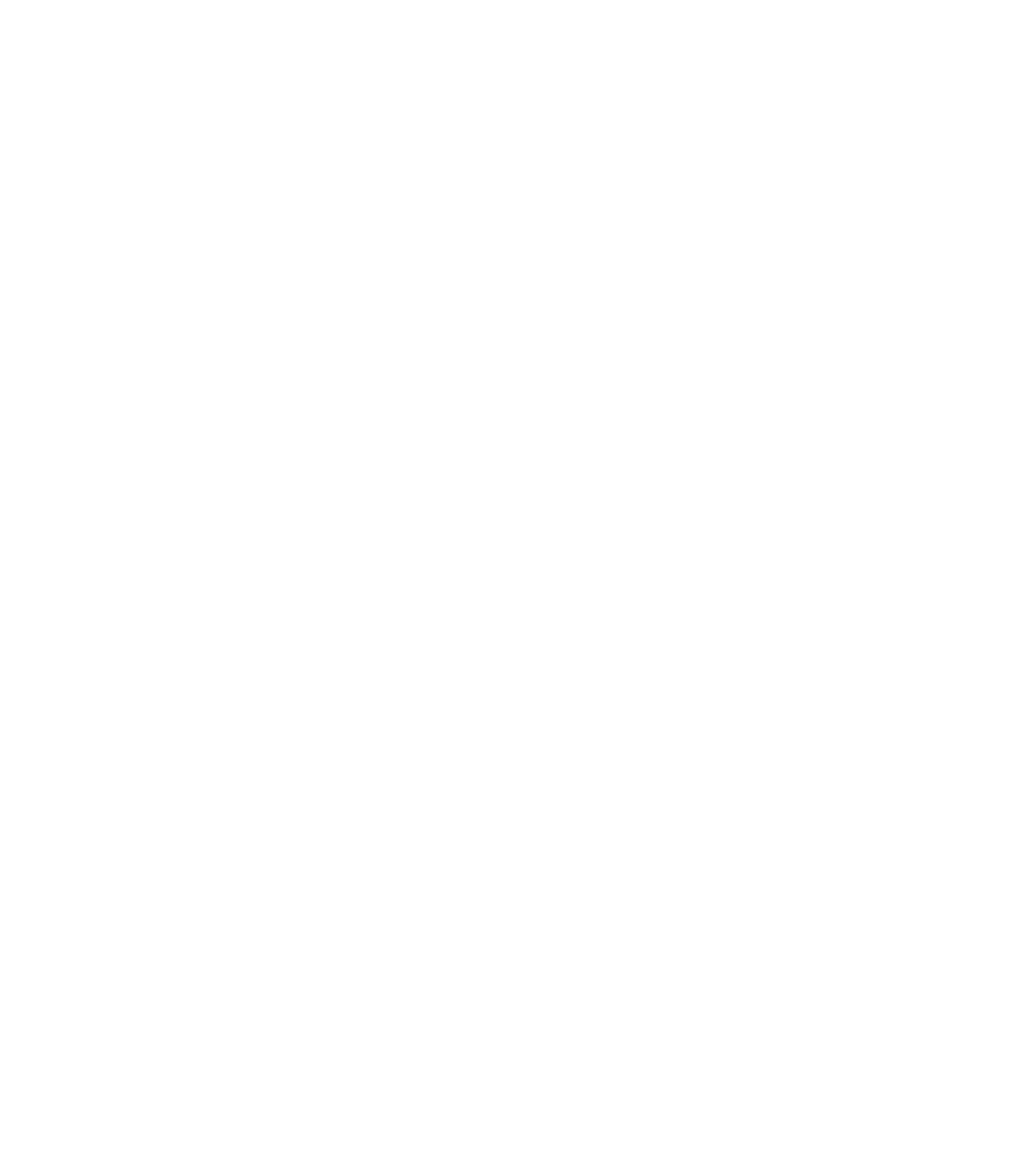
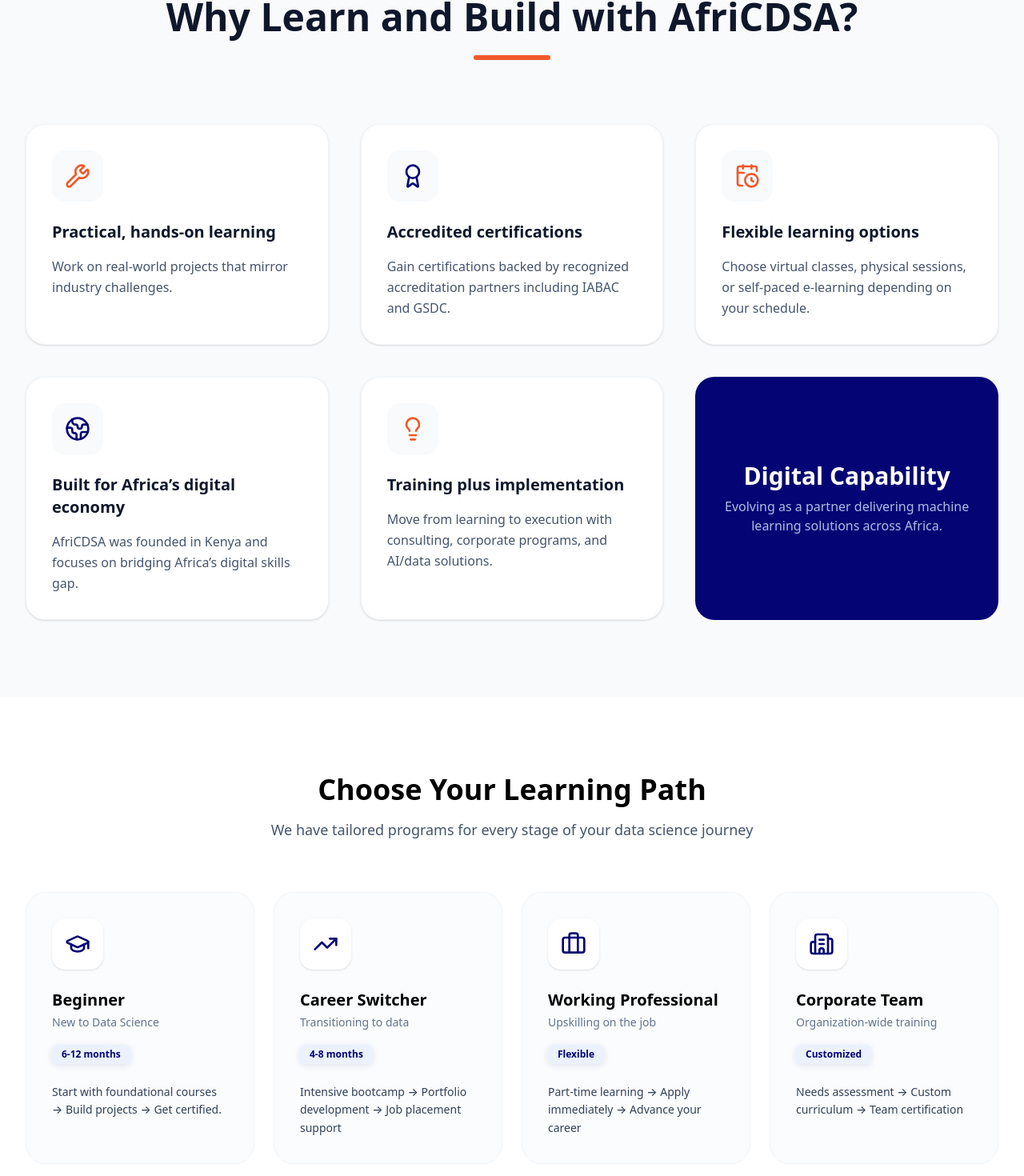
Before and after one commit to Tracy832/africdsa-web, a Next.js app: page / in a window 1280 px wide. Shown: the part 5917-7387 px from the top of the page at 80% size. Before the commit the page ends 5818 px from the top, so only its background shows below. Built offline with nearby package versions, Linux system fonts and the light colour scheme.

Commit message:
feat: add why choose and animated learning path sections

```diff
--- a/src/app/page.tsx
+++ b/src/app/page.tsx
@@ -3,6 +3,8 @@
 import Courses from "@/components/Courses";
 import Services from "@/components/Services.";
 import Corporate from "@/components/Corporate";
+import WhyChoose from "@/components/WhyChoose";
+import LearningPath from "@/components/LearningPath";
 
 export default function Home() {
   return (
@@ -12,6 +14,8 @@
       <Courses />
       `<Services />`
       <Corporate />
+      <WhyChoose />
+      <LearningPath />
     </main>
   );
 }
--- /dev/null
+++ b/src/components/LearningPath.tsx
@@ -0,0 +1,78 @@
+import {
+  GraduationCap,
+  TrendingUp,
+  Briefcase,
+  Building2
+} from 'lucide-react';
+
+export default function LearningPath() {
+  const paths = [
+    {
+      title: "Beginner",
+      subtitle: "New to Data Science",
+      duration: "6-12 months",
+      process: "Start with foundational courses → Build projects → Get certified.",
+      icon: <GraduationCap size={32} className="text-[#040474]" />
+    },
+    {
+      title: "Career Switcher",
+      subtitle: "Transitioning to data",
+      duration: "4-8 months",
+      process: "Intensive bootcamp → Portfolio development → Job placement support",
+      icon: <TrendingUp size={32} className="text-[#040474]" />
+    },
+    {
+      title: "Working Professional",
+      subtitle: "Upskilling on the job",
+      duration: "Flexible",
+      process: "Part-time learning → Apply immediately → Advance your career",
+      icon: <Briefcase size={32} className="text-[#040474]" />
+    },
+    {
+      title: "Corporate Team",
+      subtitle: "Organization-wide training",
+      duration: "Customized",
+      process: "Needs assessment → Custom curriculum → Team certification",
+      icon: <Building2 size={32} className="text-[#040474]" />
+    }
+  ];
+
+  return (
+    <section className="py-24 bg-white">
+      <div className="max-w-7xl mx-auto px-8">
+        <div className="text-center mb-16">
+          <h2 className="text-4xl font-black text-black mb-4">
+            Choose Your Learning Path
+          </h2>
+          <p className="text-lg text-slate-600">
+            We have tailored programs for every stage of your data science journey
+          </p>
+        </div>
+
+        <div className="grid md:grid-cols-2 lg:grid-cols-4 gap-6">
+          {paths.map((path, index) => (
+            <div
+              key={index}
+              className="p-8 rounded-3xl border border-slate-100 bg-slate-50/50 transition-all duration-300 hover:-translate-y-3 hover:shadow-xl hover:bg-white group cursor-default"
+            >
+              <div className="mb-6 p-4 bg-white rounded-2xl w-fit shadow-sm group-hover:bg-blue-50 transition-colors">
+                {path.icon}
+              </div>
+
+              <h3 className="text-xl font-bold text-black mb-1">{path.title}</h3>
+              <p className="text-slate-500 text-sm mb-4 font-medium">{path.subtitle}</p>
+
+              <div className="mb-6 inline-block px-3 py-1 bg-blue-100/50 text-[#040474] text-xs font-bold rounded-md shadow-[0_2px_10px_rgba(4,4,116,0.1)]">
+                {path.duration}
+              </div>
+
+              <p className="text-sm text-slate-700 leading-relaxed font-medium">
+                {path.process}
+              </p>
+            </div>
+          ))}
+        </div>
+      </div>
+    </section>
+  );
+}
--- /dev/null
+++ b/src/components/WhyChoose.tsx
@@ -0,0 +1,77 @@
+import {
+  Wrench,
+  Award,
+  CalendarClock,
+  Globe2,
+  Lightbulb
+} from 'lucide-react';
+
+export default function WhyChoose() {
+  const reasons = [
+    {
+      title: "Practical, hands-on learning",
+      description: "Work on real-world projects that mirror industry challenges.",
+      icon: <Wrench size={32} className="text-[#F1592A]" />
+    },
+    {
+      title: "Accredited certifications",
+      description: "Gain certifications backed by recognized accreditation partners including IABAC and GSDC.",
+      icon: <Award size={32} className="text-[#040474]" />
+    },
+    {
+      title: "Flexible learning options",
+      description: "Choose virtual classes, physical sessions, or self-paced e-learning depending on your schedule.",
+      icon: <CalendarClock size={32} className="text-[#F1592A]" />
+    },
+    {
+      title: "Built for Africa’s digital economy",
+      description: "AfriCDSA was founded in Kenya and focuses on bridging Africa’s digital skills gap.",
+      icon: <Globe2 size={32} className="text-[#040474]" />
+    },
+    {
+      title: "Training plus implementation",
+      description: "Move from learning to execution with consulting, corporate programs, and AI/data solutions.",
+      icon: <Lightbulb size={32} className="text-[#F1592A]" />
+    }
+  ];
+
+  return (
+    <section className="py-24 bg-slate-50">
+      <div className="max-w-7xl mx-auto px-8">
+        <div className="text-center mb-20">
+          <h2 className="text-4xl md:text-5xl font-black text-slate-900 mb-6">
+            Why Learn and Build with AfriCDSA?
+          </h2>
+          <div className="w-24 h-1.5 bg-[#F1592A] mx-auto rounded-full" />
+        </div>
+
+        <div className="grid md:grid-cols-2 lg:grid-cols-3 gap-10">
+          {reasons.map((reason, index) => (
+            <div
+              key={index}
+              className="p-8 bg-white rounded-3xl shadow-sm border border-slate-100 hover:shadow-xl hover:-translate-y-1 transition-all duration-300"
+            >
+              <div className="mb-6 w-fit p-4 rounded-2xl bg-slate-50">
+                {reason.icon}
+              </div>
+              <h3 className="text-xl font-bold text-slate-900 mb-4">
+                {reason.title}
+              </h3>
+              <p className="text-slate-600 leading-relaxed">
+                {reason.description}
+              </p>
+            </div>
+          ))}
+
+          {/* Decorative Stat or Quote Card */}
+          <div className="p-8 bg-[#040474] rounded-3xl text-white flex flex-col justify-center text-center">
+            <p className="text-3xl font-black mb-2">Digital Capability</p>
+            <p className="text-blue-100/80 font-medium">
+              Evolving as a partner delivering machine learning solutions across Africa.
+            </p>
+          </div>
+        </div>
+      </div>
+    </section>
+  );
+}
```
